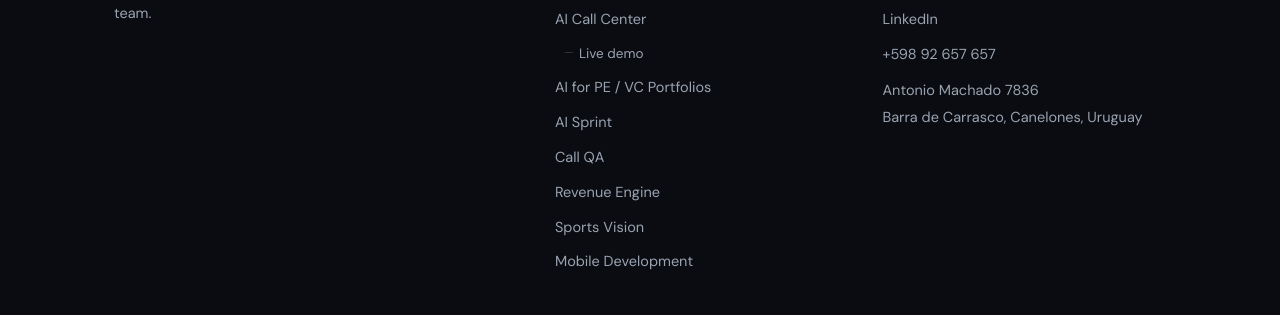
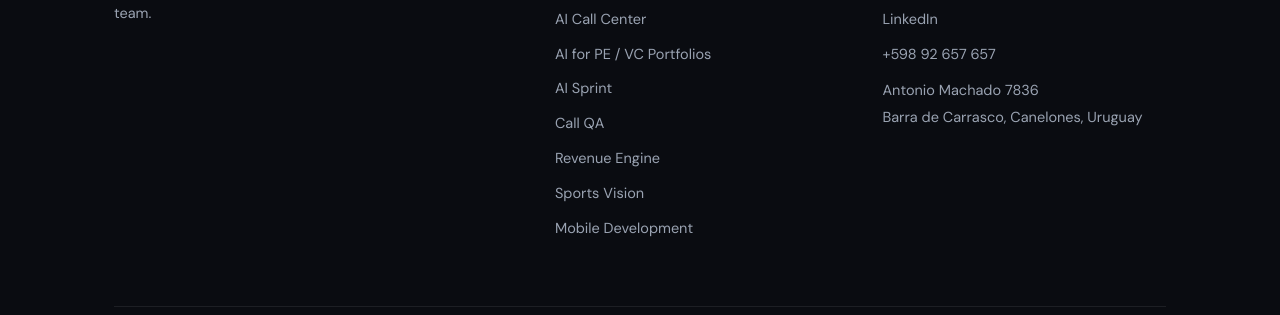
Before and after one commit to ataraxy-digital/ataraxy-sprint, a website: page index.html in a window 1280 px wide. Shown: the part 5394-5709 px from the top of the page. Drawn offline with Linux system fonts and the light colour scheme.

Commit message:
Quita el link a la demo en vivo del nav y el footer

```diff
--- a/index.html
+++ b/index.html
@@ -111,7 +111,7 @@ nav{
 .btn-primary:hover{background:#3a8bff;transform:translateY(-1px);box-shadow:0 4px 32px rgba(33,124,255,.5)}
 .btn-ghost{border:1px solid var(--line-strong);color:var(--text)}
 .btn-ghost:hover{border-color:var(--blue);color:var(--blue)}
-.nav-cta{padding:9px 18px;font-size:14px}.nav-dd{position:relative;padding-bottom:16px;margin-bottom:-16px}.nav-dd-trigger{cursor:pointer}.nav-dd-menu{position:absolute;top:100%;left:0;display:none;flex-direction:column;min-width:220px;background:var(--bg-panel);border:1px solid var(--line-strong);border-radius:12px;padding:8px;box-shadow:0 18px 44px -18px rgba(0,0,0,.7)}.nav-dd:hover .nav-dd-menu{display:flex}.nav-dd-menu a{font-size:14px;color:var(--text-dim);padding:9px 12px;border-radius:8px;white-space:nowrap;transition:.2s}.nav-dd-menu a:hover{background:var(--bg-card);color:var(--text)}.nav-dd-menu a.nav-dd-sub{position:relative;margin-left:12px;padding-left:18px;font-size:13.5px}.nav-dd-menu a.nav-dd-sub:before{content:"";position:absolute;left:6px;top:8px;bottom:8px;width:1px;background:var(--line-strong)}.foot-col a.foot-sub{position:relative;margin-left:10px;padding-left:14px;font-size:13.5px}.foot-col a.foot-sub:before{content:"";position:absolute;left:0;top:.7em;width:8px;height:1px;background:var(--line-strong)}
+.nav-cta{padding:9px 18px;font-size:14px}.nav-dd{position:relative;padding-bottom:16px;margin-bottom:-16px}.nav-dd-trigger{cursor:pointer}.nav-dd-menu{position:absolute;top:100%;left:0;display:none;flex-direction:column;min-width:220px;background:var(--bg-panel);border:1px solid var(--line-strong);border-radius:12px;padding:8px;box-shadow:0 18px 44px -18px rgba(0,0,0,.7)}.nav-dd:hover .nav-dd-menu{display:flex}.nav-dd-menu a{font-size:14px;color:var(--text-dim);padding:9px 12px;border-radius:8px;white-space:nowrap;transition:.2s}.nav-dd-menu a:hover{background:var(--bg-card);color:var(--text)}
 @media(max-width:860px){.nav-links{display:none}}
 @media(max-width:480px){nav{padding:14px 4vw}.nav-cta{padding:8px 13px;font-size:13px}.logo-wrap span{font-size:19px}.nav-right{gap:10px}}
 
@@ -423,7 +423,6 @@ footer{border-top:1px solid var(--line);padding:64px 0 44px;background:var(--bg-
           <a href="https://team.ataraxydigital.com/">Agent Team</a>
           <a href="https://caio.ataraxydigital.com/">Fractional CAIO</a>
           <a href="https://voice.ataraxydigital.com/">AI Call Center</a>
-          <a class="nav-dd-sub" href="https://voice-demo.ataraxydigital.com/">Live demo</a>
           <a href="https://portcoai.ataraxydigital.com/">AI for PE / VC</a>
           <a href="https://sprint.ataraxydigital.com/">AI Sprint</a>
           <a href="https://qa.ataraxydigital.com/">Call QA</a>
@@ -644,7 +643,6 @@ footer{border-top:1px solid var(--line);padding:64px 0 44px;background:var(--bg-
         <a href="https://team.ataraxydigital.com/">Agent Team</a>
         <a href="https://caio.ataraxydigital.com" target="_blank" rel="noopener">Fractional Chief AI Officer</a>
         <a href="https://voice.ataraxydigital.com" target="_blank" rel="noopener">AI Call Center</a>
-        <a class="foot-sub" href="https://voice-demo.ataraxydigital.com/" target="_blank" rel="noopener">Live demo</a>
         <a href="https://portcoai.ataraxydigital.com" target="_blank" rel="noopener">AI for PE / VC Portfolios</a>
         <a href="https://sprint.ataraxydigital.com/">AI Sprint</a>
         <a href="https://qa.ataraxydigital.com/">Call QA</a>
```
Also changed, not shown: es/index.html (+1 -3 lines), pt/index.html (+1 -3 lines), zh/index.html (+1 -3 lines).
